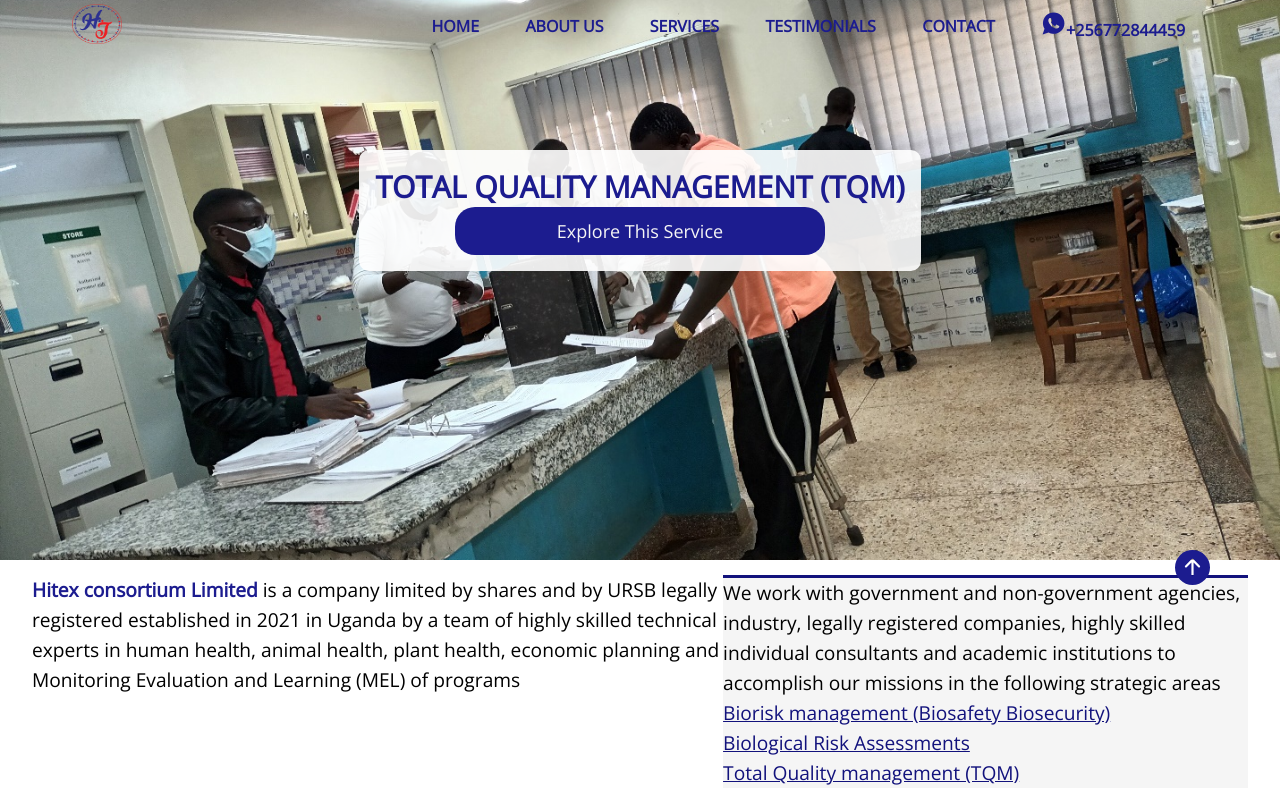
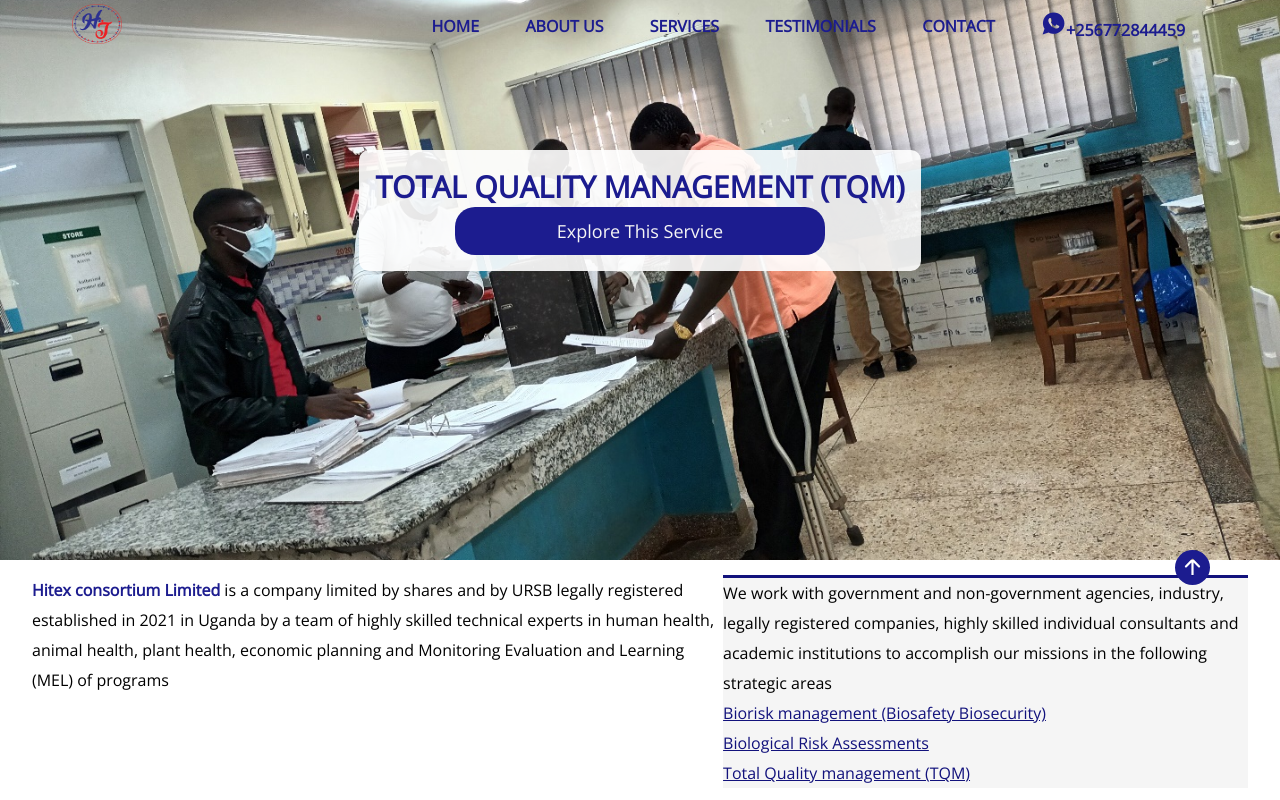
Before and after one commit to isiagi/medical, a Next.js app: page / in a window 1280 px wide. Shown: the top 800 px of the page. Built offline with nearby package versions, Linux system fonts and the light colour scheme.

Commit message:
refactor

```diff
--- a/components/Ab.js
+++ b/components/Ab.js
@@ -66,7 +66,7 @@ const Ab = () => {
             at all times irrespective of the circumstances.{' '}
           </p>
         </div>
-        <div>
+        <div style={{ marginBottom: '1rem'}}>
           <div className={styles.about__item1}>
             <h3
               style={{
--- a/components/Ban.jsx
+++ b/components/Ban.jsx
@@ -9,7 +9,7 @@ const Ban = () => {
         padding: '0 2rem',
         lineHeight: '30px',
         margin: '15px 0',
-        fontSize: '1.2em'
+        // fontSize: '17px'
       }}
     >
       <p>
```
